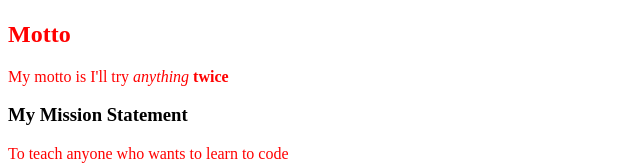
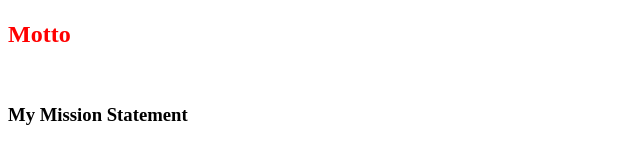
Before and after one commit to sjmonk5/sjmonk5.github.io, a plain HTML site: page index.html in a window 1280 px wide. Shown: the part 787-952 px from the top of the page, without its empty margins (0-640 px from the left). Drawn offline with Linux system fonts and the light colour scheme.

```diff
--- a/style.css
+++ b/style.css
@@ -1,3 +1,7 @@
-h1, h2, p {
+h1, h2, p{
 	color:red;
 }
+
+p {
+	color: rgba(32, 43, 0, 0);
+}
```
